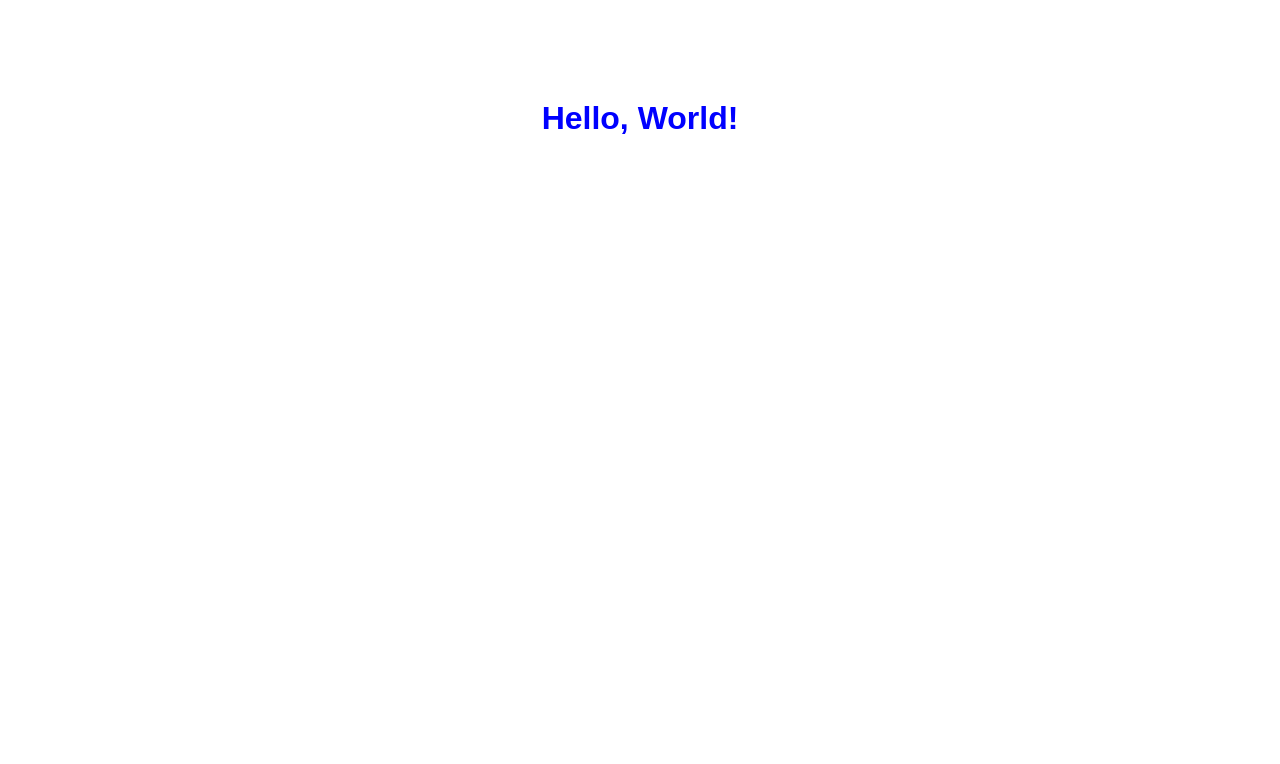
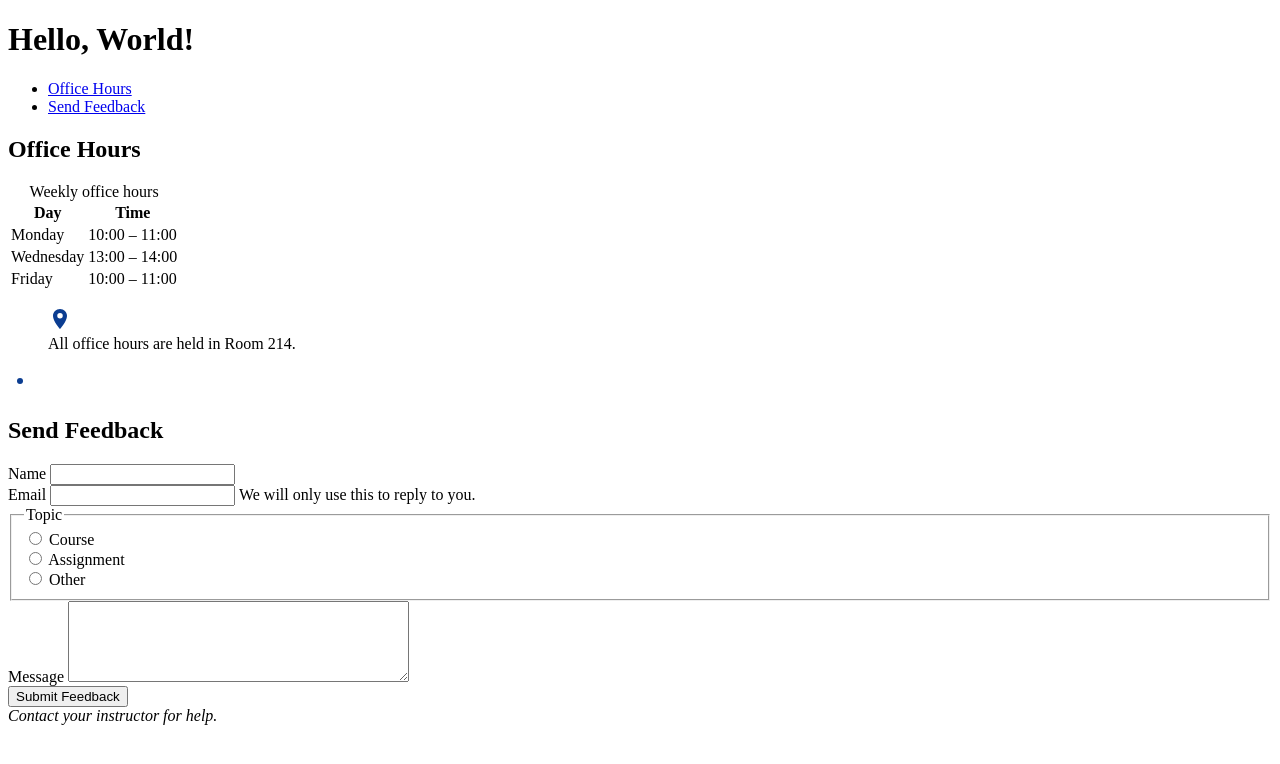
Before and after one commit to AyeshaNadeem-hub/Web-engineering-lab, a website: page public/index.html in a window 1280 px wide. Drawn offline with Linux system fonts and the light colour scheme.

Commit message:
Complete Lab 2

```diff
--- a/public/index.html
+++ b/public/index.html
@@ -2,11 +2,182 @@
 <html lang="en">
   <head>
     <meta charset="UTF-8" />
-    <title>Web Engineering Lab 01</title>
+    <meta name="viewport" content="width=device-width, initial-scale=1.0" />
+    <title>Web Engineering Lab</title>
     <link rel="stylesheet" href="styles.css" />
   </head>
+
   <body>
-    <h1 id="greeting"></h1>
+    <!-- Task 1: Skip Link -->
+    <a href="#main-content" class="skip-link"> Skip to main content </a>
+
+    <!-- Task 1: Header + Navigation -->
+    <header>
+      <h1 id="greeting">Hello, World!</h1>
+
+      <nav>
+        <ul>
+          <li>
+            <a href="#schedule" aria-current="location"> Office Hours </a>
+          </li>
+
+          <li>
+            <a href="#feedback"> Send Feedback </a>
+          </li>
+        </ul>
+      </nav>
+    </header>
+
+    <!-- Task 2: Main -->
+    <main id="main-content">
+      <!-- Task 3 & 4: Office Hours -->
+      <section id="schedule">
+        <h2>Office Hours</h2>
+
+        <table>
+          <caption>
+            Weekly office hours
+          </caption>
+
+          <thead>
+            <tr>
+              <th scope="col">Day</th>
+              <th scope="col">Time</th>
+            </tr>
+          </thead>
+
+          <tbody>
+            <tr>
+              <td>Monday</td>
+              <td>
+                <time datetime="10:00">10:00</time> –
+                <time datetime="11:00">11:00</time>
+              </td>
+            </tr>
+
+            <tr>
+              <td>Wednesday</td>
+              <td>
+                <time datetime="13:00">13:00</time> –
+                <time datetime="14:00">14:00</time>
+              </td>
+            </tr>
+
+            <tr>
+              <td>Friday</td>
+              <td>
+                <time datetime="10:00">10:00</time> –
+                <time datetime="11:00">11:00</time>
+              </td>
+            </tr>
+          </tbody>
+        </table>
+
+        <!-- Task 4: Informative SVG -->
+        <figure>
+          <svg
+            role="img"
+            aria-labelledby="pin-title"
+            width="24"
+            height="24"
+            viewBox="0 0 24 24"
+          >
+            <title id="pin-title">Location pin</title>
+
+            <path
+              d="M12 2C8.13 2 5 5.13 5 9c0 5.25 7 13 7 13s7-7.75 7-13c0-3.87-3.13-7-7-7zm0 9.5A2.5 2.5 0 1 1 12 6a2.5 2.5 0 0 1 0 5.5z"
+              fill="#0b3d91"
+            ></path>
+          </svg>
+
+          <figcaption>All office hours are held in Room 214.</figcaption>
+        </figure>
+      </section>
+
+      <!-- Task 4: Decorative SVG Divider -->
+      <svg aria-hidden="true" width="24" height="24" viewBox="0 0 24 24">
+        <circle cx="12" cy="12" r="3" fill="#0b3d91"></circle>
+      </svg>
+
+      <!-- Task 5, 6 & 7: Feedback -->
+      <section id="feedback">
+        <h2>Send Feedback</h2>
+
+        <form>
+          <!-- Name -->
+          <div>
+            <label for="name">Name</label>
+
+            <input type="text" id="name" name="name" required />
+          </div>
+
+          <!-- Email -->
+          <div>
+            <label for="email">Email</label>
+
+            <input
+              type="email"
+              id="email"
+              name="email"
+              required
+              aria-describedby="email-hint"
+            />
+
+            <span id="email-hint">
+              We will only use this to reply to you.
+            </span>
+          </div>
+
+          <!-- Task 6: Topic -->
+          <fieldset>
+            <legend>Topic</legend>
+
+            <div>
+              <input type="radio" id="course" name="topic" value="course" />
+              <label for="course">Course</label>
+            </div>
+
+            <div>
+              <input
+                type="radio"
+                id="assignment"
+                name="topic"
+                value="assignment"
+              />
+              <label for="assignment">Assignment</label>
+            </div>
+
+            <div>
+              <input type="radio" id="other" name="topic" value="other" />
+              <label for="other">Other</label>
+            </div>
+          </fieldset>
+
+          <!-- Message -->
+          <div>
+            <label for="message">Message</label>
+
+            <textarea
+              id="message"
+              name="message"
+              rows="5"
+              cols="40"
+              required
+            ></textarea>
+          </div>
+
+          <!-- Submit -->
+          <button type="submit">Submit Feedback</button>
+        </form>
+      </section>
+    </main>
+
+    <!-- Task 2: Footer -->
+    <footer>
+      <address>Contact your instructor for help.</address>
+    </footer>
+
+    <!-- Existing greeting JavaScript -->
     <script src="script.js"></script>
   </body>
 </html>
--- a/public/styles.css
+++ b/public/styles.css
@@ -1,9 +1,27 @@
-body {
-  font-family: Arial, sans-serif;
-  text-align: center;
-  margin-top: 100px;
+/* Task 8: Visible keyboard focus */
+
+a:focus-visible,
+button:focus-visible,
+input:focus-visible,
+textarea:focus-visible,
+select:focus-visible {
+  outline: 3px solid #0b5fff;
+  outline-offset: 2px;
 }
 
-h1 {
-  color: blue;
+/* Task 8: Skip link */
+
+.skip-link {
+  position: absolute;
+  top: -100px;
+  left: 10px;
+  background: white;
+  color: black;
+  padding: 10px;
+  z-index: 1000;
 }
+
+/* Show skip link when keyboard focused */
+.skip-link:focus-visible {
+  top: 10px;
+}
```
